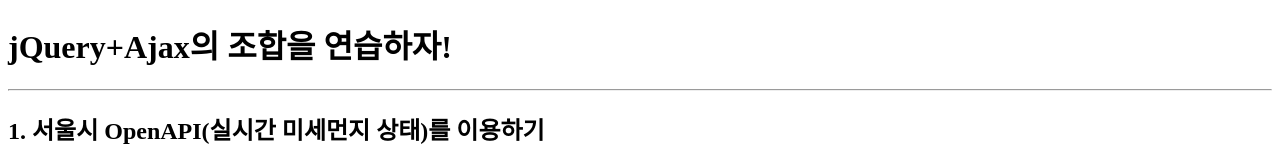
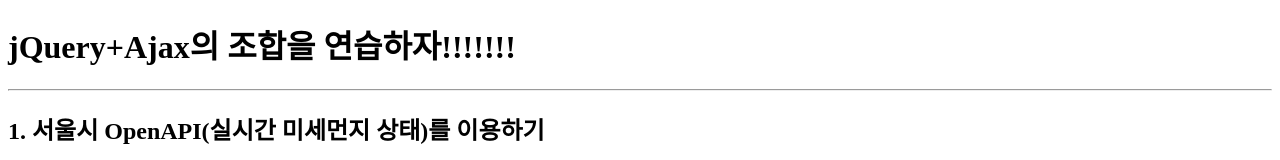
Before and after one commit to parkhyeeun/sparta, a plain HTML site: page ajax_quiz.html in a window 1280 px wide. Shown: the top 160 px of the page. Drawn offline with nearby package versions, Linux system fonts and the light colour scheme.

Commit message:
느낌표를 여러개!

```diff
--- a/ajax_quiz.html
+++ b/ajax_quiz.html
@@ -50,7 +50,7 @@
 </head>
 
 <body>
-    <h1>jQuery+Ajax의 조합을 연습하자!</h1>
+    <h1>jQuery+Ajax의 조합을 연습하자!!!!!!!</h1>
 
     <hr />
 
```
